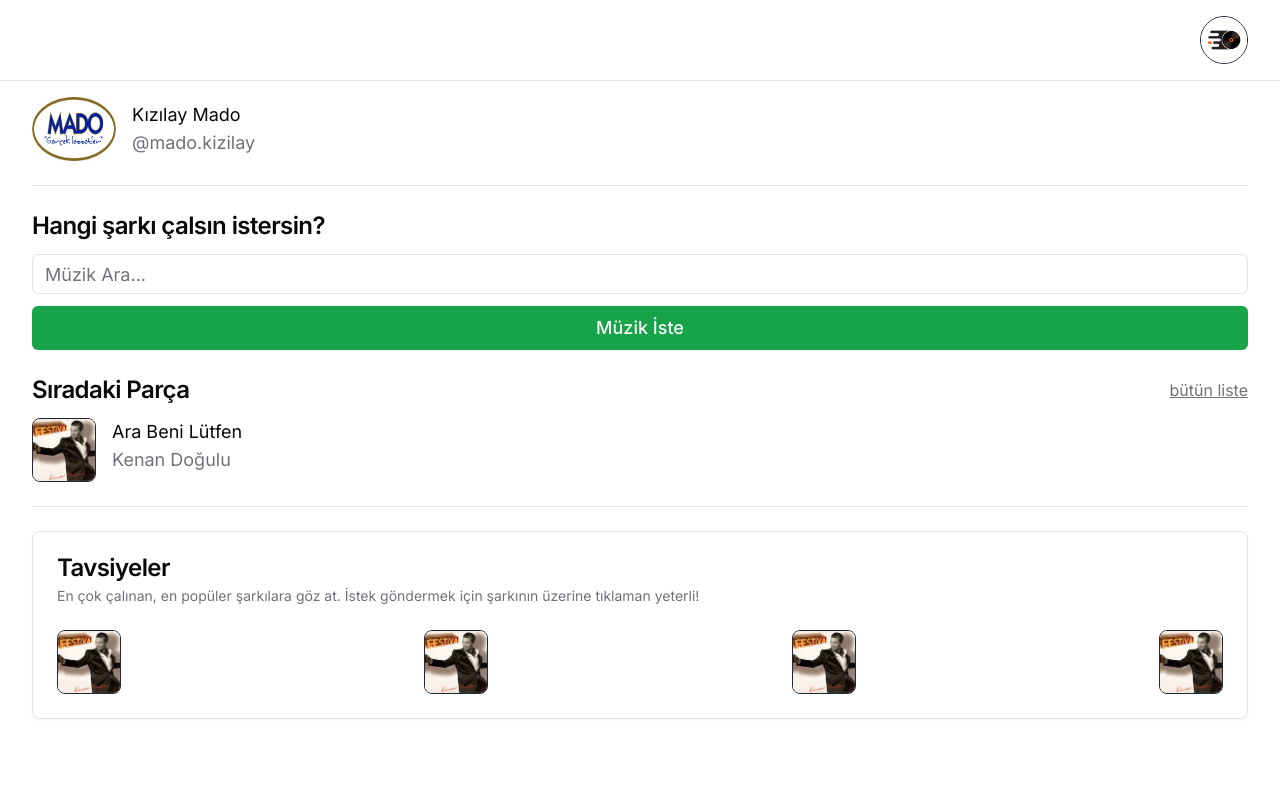
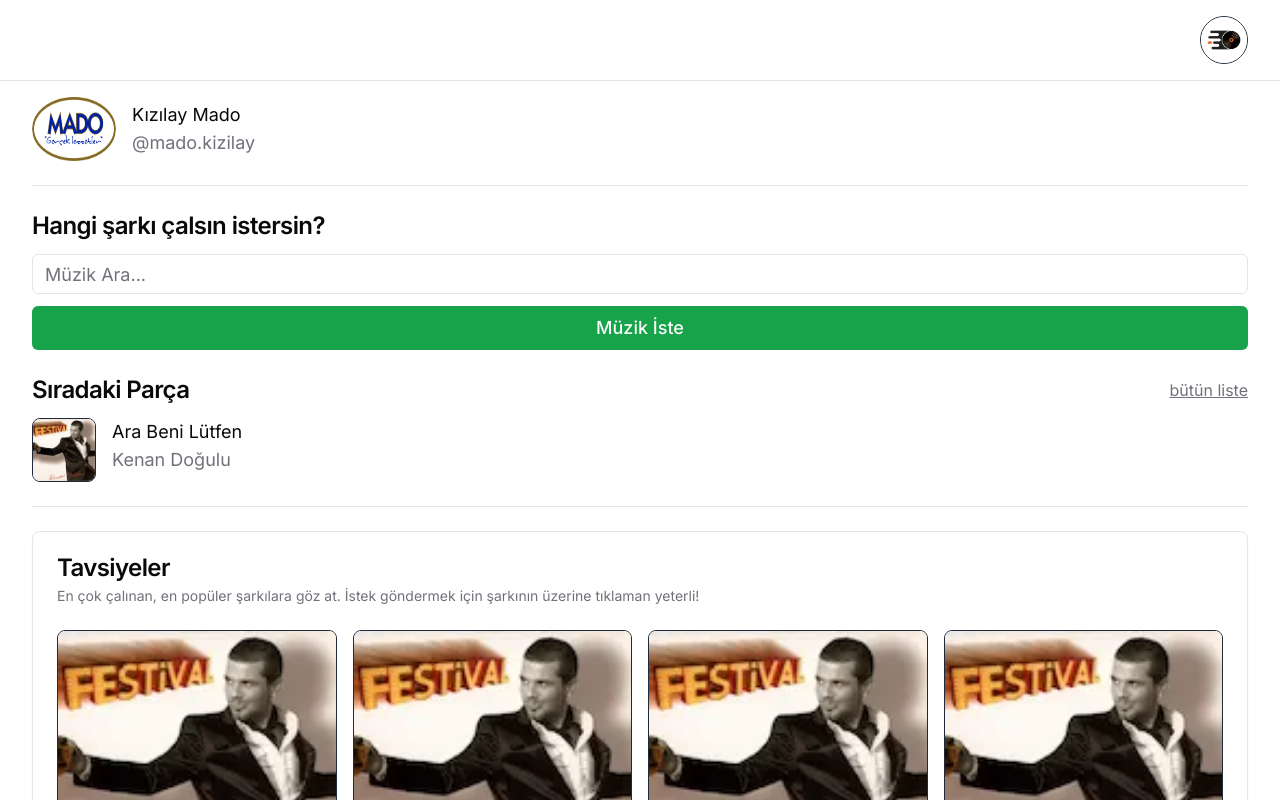
Before and after one commit to log101/istek-muzik, a Next.js app: page / in a window 1280 px wide. Shown: the top 800 px of the page. Built offline with nearby package versions, Linux system fonts and the light colour scheme.

Commit message:
styling: add grid layout to bottom recommendations

```diff
--- a/src/pages/index.tsx
+++ b/src/pages/index.tsx
@@ -176,24 +176,24 @@
             </CardDescription>
           </CardHeader>
           <CardContent>
-            <div className='flex flex-row justify-between space-x-2'>
-              <Dialog>
+            <div className='grid grid-cols-2 md:grid-cols-4 gap-4'>
+              {[1, 2, 3, 4].map(val => (
+                <Dialog key={val}>
                   <DialogTrigger asChild>
-                  <div className='flex flex-row gap-4 justify-items-stretch'>
                     <Image
                       src='/img/ara-beni-lutfen.webp'
                       alt='logo'
-                      width={64}
-                      height={64}
-                      className='rounded-lg border border-slate-800 h-[64px] w-[64px]'
+                      width={512}
+                      height={512}
+                      className='rounded-lg border border-slate-800 w-max-[256px]'
                     />
-                  </div>
                   </DialogTrigger>
                   <DialogContent className='sm:max-w-[425px]'>
                     <DialogHeader>
                       <DialogTitle>Müzik İsteği Gönder</DialogTitle>
                       <DialogDescription>
-                      Aşağıya instagram ismini yaz ve isteğini gönder. Unutma, günde yalnızca üç istek gönderebilirsin.
+                        Aşağıya instagram ismini yaz ve isteğini gönder. Unutma, günde yalnızca üç istek
+                        gönderebilirsin.
                       </DialogDescription>
                     </DialogHeader>
                     <div className='grid gap-4 py-4'>
@@ -219,7 +219,11 @@
                               <FormItem>
                                 <FormLabel>Instagram Adın</FormLabel>
                                 <FormControl>
-                                <Input className='col-span-3' placeholder='@ ile başlayan Instagram adın' {...field} />
+                                  <Input
+                                    className='col-span-3'
+                                    placeholder='@ ile başlayan Instagram adın'
+                                    {...field}
+                                  />
                                 </FormControl>
                                 <FormDescription>Instagram adın gönderdiğin isteğin yanında görünecek.</FormDescription>
                               </FormItem>
@@ -235,180 +239,7 @@
                     </DialogFooter>
                   </DialogContent>
                 </Dialog>
-              <Dialog>
-                <DialogTrigger asChild>
-                  <div className='flex flex-row gap-4 justify-items-stretch'>
-                    <Image
-                      src='/img/ara-beni-lutfen.webp'
-                      alt='logo'
-                      width={64}
-                      height={64}
-                      className='rounded-lg border border-slate-800 h-[64px] w-[64px]'
-                    />
-                  </div>
-                </DialogTrigger>
-                <DialogContent className='sm:max-w-[425px]'>
-                  <DialogHeader>
-                    <DialogTitle>Müzik İsteği Gönder</DialogTitle>
-                    <DialogDescription>
-                      Aşağıya instagram ismini yaz ve isteğini gönder. Unutma, günde yalnızca üç istek gönderebilirsin.
-                    </DialogDescription>
-                  </DialogHeader>
-                  <div className='grid gap-4 py-4'>
-                    <div className='flex flex-row gap-4 justify-items-stretch'>
-                      <Image
-                        src='/img/ara-beni-lutfen.webp'
-                        alt='logo'
-                        width={64}
-                        height={64}
-                        className='rounded-lg border border-slate-800 h-[64px] w-[64px]'
-                      />
-                      <div className='flex flex-col '>
-                        <p className='text-lg'>Ara Beni Lütfen</p>
-                        <p className='text-lg text-muted-foreground'>Kenan Doğulu</p>
-                      </div>
-                    </div>
-                    <Form {...form}>
-                      <form onSubmit={form.handleSubmit(onSubmit)}>
-                        <FormField
-                          control={form.control}
-                          name='instagramHandle'
-                          render={({ field }) => (
-                            <FormItem>
-                              <FormLabel>Instagram Adın</FormLabel>
-                              <FormControl>
-                                <Input className='col-span-3' placeholder='@ ile başlayan Instagram adın' {...field} />
-                              </FormControl>
-                              <FormDescription>Instagram adın gönderdiğin isteğin yanında görünecek.</FormDescription>
-                            </FormItem>
-                          )}
-                        />
-                      </form>
-                    </Form>
-                  </div>
-                  <DialogFooter>
-                    <DialogClose asChild>
-                      <Button type='submit'>İsteği Gönder</Button>
-                    </DialogClose>
-                  </DialogFooter>
-                </DialogContent>
-              </Dialog>
-              <Dialog>
-                <DialogTrigger asChild>
-                  <div className='flex flex-row gap-4 justify-items-stretch'>
-                    <Image
-                      src='/img/ara-beni-lutfen.webp'
-                      alt='logo'
-                      width={64}
-                      height={64}
-                      className='rounded-lg border border-slate-800 h-[64px] w-[64px]'
-                    />
-                  </div>
-                </DialogTrigger>
-                <DialogContent className='sm:max-w-[425px]'>
-                  <DialogHeader>
-                    <DialogTitle>Müzik İsteği Gönder</DialogTitle>
-                    <DialogDescription>
-                      Aşağıya instagram ismini yaz ve isteğini gönder. Unutma, günde yalnızca üç istek gönderebilirsin.
-                    </DialogDescription>
-                  </DialogHeader>
-                  <div className='grid gap-4 py-4'>
-                    <div className='flex flex-row gap-4 justify-items-stretch'>
-                      <Image
-                        src='/img/ara-beni-lutfen.webp'
-                        alt='logo'
-                        width={64}
-                        height={64}
-                        className='rounded-lg border border-slate-800 h-[64px] w-[64px]'
-                      />
-                      <div className='flex flex-col '>
-                        <p className='text-lg'>Ara Beni Lütfen</p>
-                        <p className='text-lg text-muted-foreground'>Kenan Doğulu</p>
-                      </div>
-                    </div>
-                    <Form {...form}>
-                      <form onSubmit={form.handleSubmit(onSubmit)}>
-                        <FormField
-                          control={form.control}
-                          name='instagramHandle'
-                          render={({ field }) => (
-                            <FormItem>
-                              <FormLabel>Instagram Adın</FormLabel>
-                              <FormControl>
-                                <Input className='col-span-3' placeholder='@ ile başlayan Instagram adın' {...field} />
-                              </FormControl>
-                              <FormDescription>Instagram adın gönderdiğin isteğin yanında görünecek.</FormDescription>
-                            </FormItem>
-                          )}
-                        />
-                      </form>
-                    </Form>
-                  </div>
-                  <DialogFooter>
-                    <DialogClose asChild>
-                      <Button type='submit'>İsteği Gönder</Button>
-                    </DialogClose>
-                  </DialogFooter>
-                </DialogContent>
-              </Dialog>
-              <Dialog>
-                <DialogTrigger asChild>
-                  <div className='flex flex-row gap-4 justify-items-stretch'>
-                    <Image
-                      src='/img/ara-beni-lutfen.webp'
-                      alt='logo'
-                      width={64}
-                      height={64}
-                      className='rounded-lg border border-slate-800 h-[64px] w-[64px]'
-                    />
-                  </div>
-                </DialogTrigger>
-                <DialogContent className='sm:max-w-[425px]'>
-                  <DialogHeader>
-                    <DialogTitle>Müzik İsteği Gönder</DialogTitle>
-                    <DialogDescription>
-                      Aşağıya instagram ismini yaz ve isteğini gönder. Unutma, günde yalnızca üç istek gönderebilirsin.
-                    </DialogDescription>
-                  </DialogHeader>
-                  <div className='grid gap-4 py-4'>
-                    <div className='flex flex-row gap-4 justify-items-stretch'>
-                      <Image
-                        src='/img/ara-beni-lutfen.webp'
-                        alt='logo'
-                        width={64}
-                        height={64}
-                        className='rounded-lg border border-slate-800 h-[64px] w-[64px]'
-                      />
-                      <div className='flex flex-col '>
-                        <p className='text-lg'>Ara Beni Lütfen</p>
-                        <p className='text-lg text-muted-foreground'>Kenan Doğulu</p>
-                      </div>
-                    </div>
-                    <Form {...form}>
-                      <form onSubmit={form.handleSubmit(onSubmit)}>
-                        <FormField
-                          control={form.control}
-                          name='instagramHandle'
-                          render={({ field }) => (
-                            <FormItem>
-                              <FormLabel>Instagram Adın</FormLabel>
-                              <FormControl>
-                                <Input className='col-span-3' placeholder='@ ile başlayan Instagram adın' {...field} />
-                              </FormControl>
-                              <FormDescription>Instagram adın gönderdiğin isteğin yanında görünecek.</FormDescription>
-                            </FormItem>
-                          )}
-                        />
-                      </form>
-                    </Form>
-                  </div>
-                  <DialogFooter>
-                    <DialogClose asChild>
-                      <Button type='submit'>İsteği Gönder</Button>
-                    </DialogClose>
-                  </DialogFooter>
-                </DialogContent>
-              </Dialog>
+              ))}
             </div>
           </CardContent>
         </Card>
```
Lines whose indentation alone changed are shown as unchanged.
